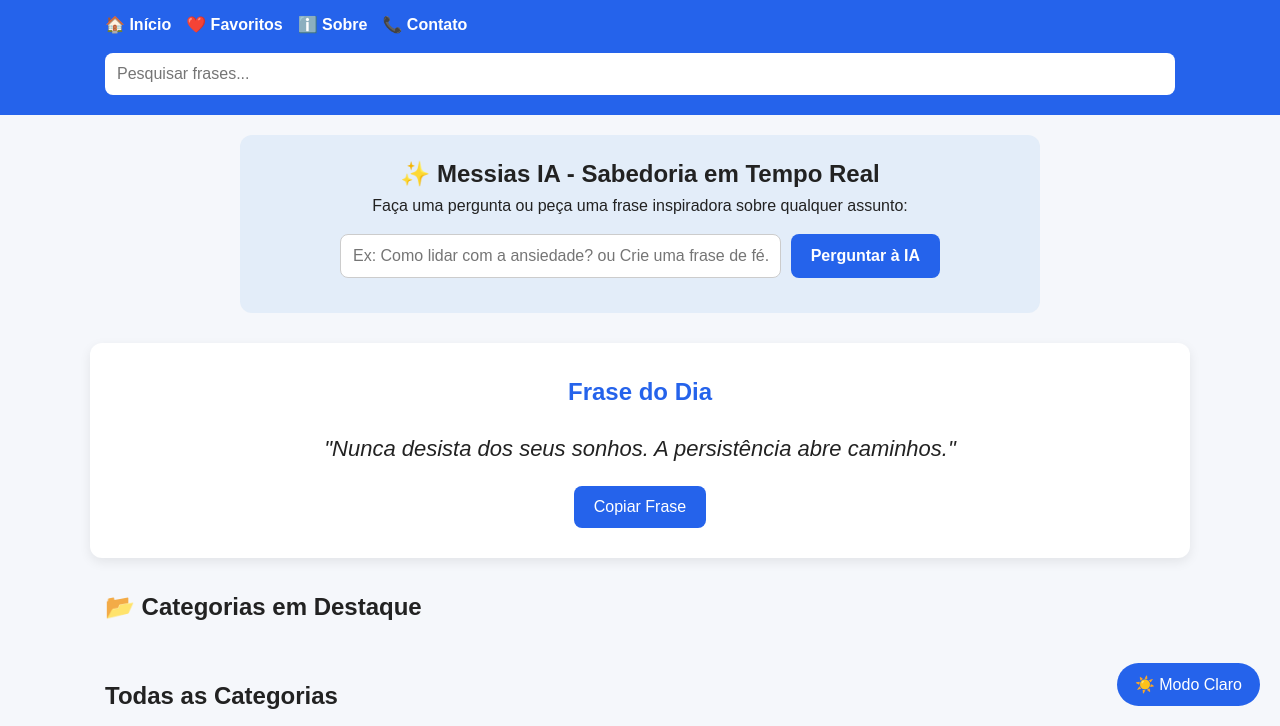
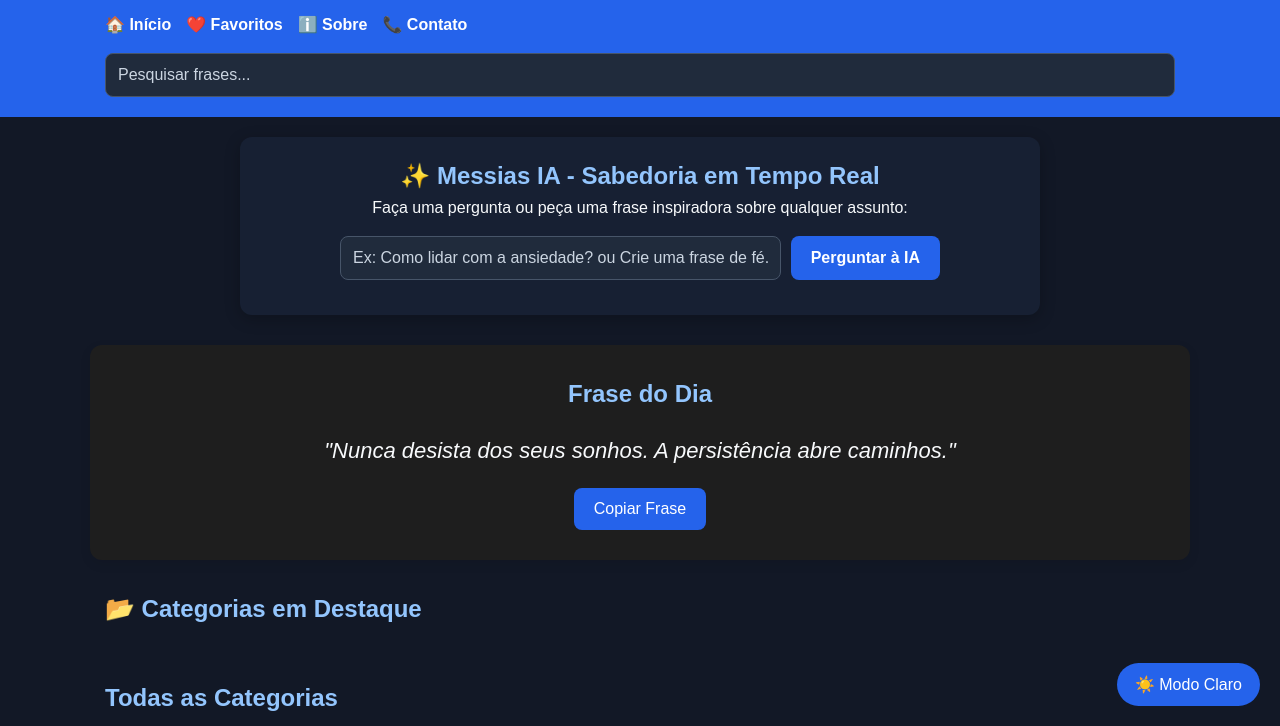
Before and after one commit to MessiasMoraes/Frases-de-Messias, a website: page index.html in a window 1280 px wide. Both pictures are taken after a click on the button "🌙 Modo Escuro". Shown: the part 74-800 px from the top of the page. Drawn offline with nearby package versions, Linux system fonts and the light colour scheme; no server answers.

Commit message:
Corrige modo escuro da página inicial

```diff
--- a/index.html
+++ b/index.html
@@ -25,7 +25,7 @@
   <meta name="theme-color" content="#4A90E2">
 
   <!-- Vínculo do CSS com forçador de atualização de cache -->
-  <link rel="stylesheet" href="./style.css?v=20260812-mobile-theme">
+  <link rel="stylesheet" href="./style.css?v=20260812-dark-home">
 
   <!-- Biblioteca html2canvas para permitir baixar os cards como imagem -->
   <script src="https://cdnjs.cloudflare.com/ajax/libs/html2canvas/1.4.1/html2canvas.min.js"></script>
@@ -161,7 +161,7 @@
   </div>
 
   <!-- Script do projeto carregado como módulo JavaScript -->
-  <script type="module" src="script.js?v=20260812-nomes-unicos-mp4"></script>
+  <script type="module" src="script.js?v=20260812-dark-home"></script>
 
   </body>
 </html>
--- a/script.js
+++ b/script.js
@@ -982,12 +982,26 @@ document.addEventListener("DOMContentLoaded", () => {
     carregarFrases(lista, fraseDiaElemento, listaCategorias, pesquisa);
     configurarBotoesCategoriasFixos(pesquisa, lista);
 
-    // Modo Escuro
+    // Modo escuro compartilhado por todas as páginas públicas.
     const temaBtn = document.getElementById("temaBtn");
+    const aplicarTema = (escuro) => {
+        document.body.classList.toggle("dark", escuro);
+        // Remove a classe antiga para evitar que estilos diferentes disputem o tema.
+        document.body.classList.remove("dark-mode");
+        if (temaBtn) {
+            temaBtn.textContent = escuro ? "☀️ Modo Claro" : "🌙 Modo Escuro";
+            temaBtn.setAttribute("aria-pressed", String(escuro));
+            temaBtn.setAttribute("title", escuro ? "Ativar modo claro" : "Ativar modo escuro");
+        }
+    };
+
+    aplicarTema(localStorage.getItem("tema") === "dark");
+
     if (temaBtn) {
         temaBtn.addEventListener("click", () => {
-            document.body.classList.toggle("dark-mode");
-            temaBtn.innerText = document.body.classList.contains("dark-mode") ? "☀️ Modo Claro" : "🌙 Modo Escuro";
+            const escuro = !document.body.classList.contains("dark");
+            aplicarTema(escuro);
+            localStorage.setItem("tema", escuro ? "dark" : "light");
         });
     }
 });
--- a/style.css
+++ b/style.css
@@ -666,3 +666,79 @@ button[onclick*="gerarVideo"]:disabled {
     content: "☀️";
   }
 }
+
+/* ============================
+   TEMA ESCURO — PÁGINA INICIAL
+============================ */
+body.dark {
+  background: #121826;
+  color: #f8fafc;
+}
+
+.dark .ia-gerador {
+  background: #172033 !important;
+  color: #f8fafc;
+  box-shadow: 0 4px 16px rgba(0, 0, 0, 0.24);
+}
+
+.dark .ia-gerador h2,
+.dark .hero h2,
+.dark .categorias h2,
+.dark .categoriasDestaque h2 {
+  color: #93c5fd;
+}
+
+.dark .ia-gerador p,
+.dark .ia-gerador label,
+.dark .hero,
+.dark .categorias,
+.dark .categoriasDestaque,
+.dark #listaFrases,
+.dark .semResultado {
+  color: #f8fafc;
+}
+
+.dark #pesquisa,
+.dark .ia-gerador input,
+.dark .ia-gerador textarea {
+  background: #202b3c !important;
+  color: #f8fafc !important;
+  border: 1px solid #475569 !important;
+}
+
+.dark #pesquisa::placeholder,
+.dark .ia-gerador input::placeholder,
+.dark .ia-gerador textarea::placeholder {
+  color: #cbd5e1;
+  opacity: 1;
+}
+
+.dark #resultadoIA {
+  color: #e2e8f0 !important;
+}
+
+.dark .imagemFrase {
+  background: #263247;
+}
+
+.dark .opcoesDownload.aberta {
+  background: #242424;
+  border-top-color: #444;
+  color: #fff;
+}
+
+.dark .opcoesDownload.aberta button:not([onclick*="gerarVideo"]) {
+  background: #2563eb;
+  color: #fff;
+}
+
+.dark .estatisticas {
+  background: #1e1e1e;
+}
+
+.dark .btn-categoria:focus-visible,
+.dark #pesquisa:focus-visible,
+.dark .ia-gerador input:focus-visible {
+  outline: 3px solid #93c5fd;
+  outline-offset: 2px;
+}
```
Also changed, not shown: contato.html (+3 -20 lines).
